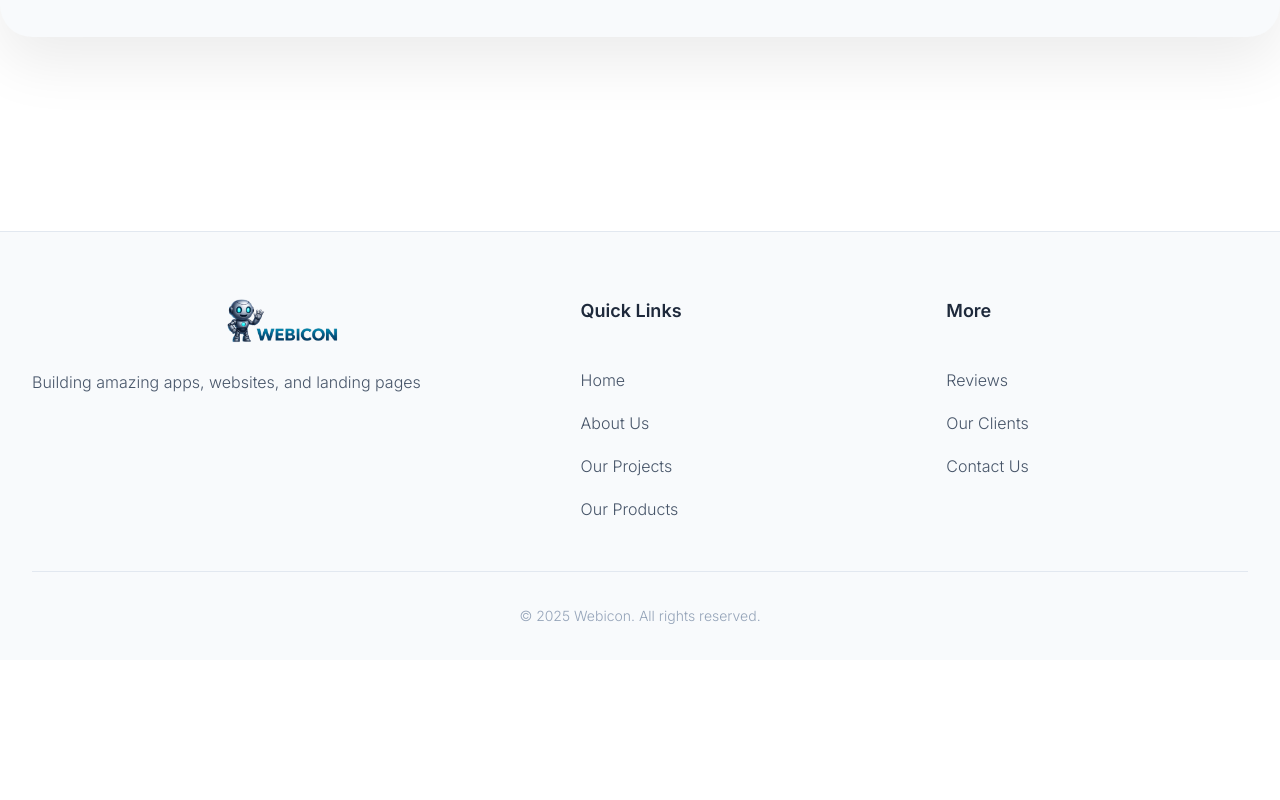
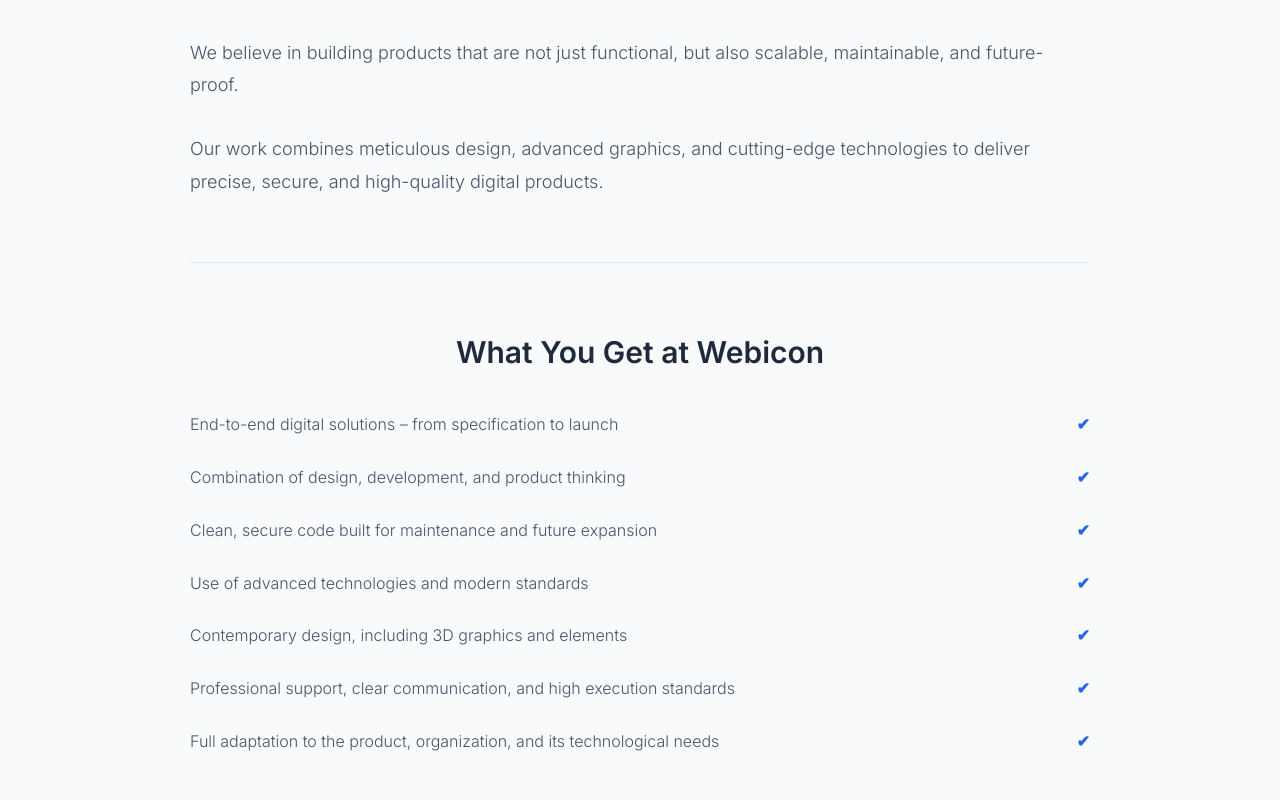
Before and after one commit to DariaRosen/Webicon, a Next.js app: page /about in a window 1280 px wide. Shown: the part 540-1340 px from the top of the page. Before the commit the page ends 1200 px from the top, so only its background shows below. Built offline with nearby package versions, Linux system fonts and the light colour scheme.

Commit message:
Refactor About page with new Hebrew content - Update Hebrew title and add comprehensive content sections - Add benefits list with checkmarks and improved styling

```diff
--- a/app/about/page.module.scss
+++ b/app/about/page.module.scss
@@ -33,8 +33,13 @@
 }
 
 .content {
-  max-width: 800px;
+  max-width: 900px;
   margin: 0 auto;
+}
+
+.intro,
+.philosophy {
+  margin-bottom: $spacing-2xl;
 }
 
 .text {
@@ -53,3 +58,78 @@
     color: $text-light-dark;
   }
 }
+
+.benefits {
+  margin-top: $spacing-2xl;
+  padding-top: $spacing-2xl;
+  border-top: 1px solid $border-color;
+}
+
+:root[data-theme='dark'] {
+  .benefits {
+    border-top-color: $border-color-dark;
+  }
+}
+
+.subtitle {
+  font-size: $fs-2xl;
+  font-weight: 600;
+  color: $text-dark;
+  margin-bottom: $spacing-lg;
+  text-align: center;
+
+  @include breakpoint(md) {
+    font-size: $fs-3xl;
+  }
+}
+
+:root[data-theme='dark'] {
+  .subtitle {
+    color: $text-dark-dark;
+  }
+}
+
+.benefitsList {
+  list-style: none;
+  padding: 0;
+  margin: 0;
+  display: flex;
+  flex-direction: column;
+  gap: $spacing-md;
+}
+
+.benefitsList li {
+  font-size: $fs-base;
+  color: $text-light;
+  line-height: 1.8;
+  padding-right: $spacing-lg;
+  position: relative;
+
+  &::before {
+    content: '✔';
+    position: absolute;
+    right: 0;
+    color: $primary-color;
+    font-weight: 600;
+  }
+}
+
+:root[data-theme='dark'] {
+  .benefitsList li {
+    color: $text-light-dark;
+
+    &::before {
+      color: $primary-color-dark;
+    }
+  }
+}
+
+[dir='rtl'] .benefitsList li {
+  padding-right: 0;
+  padding-left: $spacing-lg;
+
+  &::before {
+    right: auto;
+    left: 0;
+  }
+}
--- a/app/about/page.tsx
+++ b/app/about/page.tsx
@@ -10,19 +10,63 @@
     <section className={styles.about}>
       <div className={styles.container}>
         <h1 className={styles.title}>
-          {language === 'en' ? 'About Us' : 'אודותינו'}
+          {language === 'en' ? 'About Us' : 'אודות Webicon'}
         </h1>
         <div className={styles.content}>
+          <div className={styles.intro}>
             <p className={styles.text}>
               {language === 'en'
                 ? 'We are a team of passionate developers and designers dedicated to creating exceptional digital experiences. Our expertise spans across web development, mobile applications, and custom software solutions.'
-              : 'אנו צוות של מפתחים ומעצבים נלהבים המחויבים ליצירת חוויות דיגיטליות יוצאות דופן. המומחיות שלנו משתרעת על פני פיתוח אתרים, אפליקציות ניידות ופתרונות תוכנה מותאמים אישית.'}
+                : 'נעים להכיר, Webicon. סטודיו לפיתוח ועיצוב מוצרים דיגיטליים, המתמחה ביצירת מערכות איכותיות, יציבות ומוכנות לצמיחה עתידית.'}
             </p>
             <p className={styles.text}>
               {language === 'en'
                 ? 'With years of experience in the industry, we have helped numerous clients bring their ideas to life through innovative and user-friendly solutions.'
-              : 'עם שנים של ניסיון בתעשייה, עזרנו ללקוחות רבים להפוך את הרעיונות שלהם למציאות באמצעות פתרונות חדשניים וידידותיים למשתמש.'}
+                : 'ב-Webicon אנחנו מפתחים אתרים, אפליקציות ומוצרים דיגיטליים תוך הקפדה על סטנדרטים גבוהים של ארכיטקטורה, אבטחה, ביצועים ועיצוב. כל פרויקט נבנה מתוך חשיבה מוצרית ומתוך הבנה מעמיקה של הצרכים העסקיים, הטכנולוגיים והחזותיים של הלקוח.'}
             </p>
+          </div>
+
+          <div className={styles.philosophy}>
+            <p className={styles.text}>
+              {language === 'en'
+                ? 'We believe in building products that are not just functional, but also scalable, maintainable, and future-proof.'
+                : 'אנו מאמינים שמוצר דיגיטלי איכותי הוא תוצאה של תהליך מדויק: איפיון נכון, עיצוב מודרני, פיתוח מתקדם ותשתית גמישה שמאפשרת תחזוקה, הרחבות ושינויים לאורך זמן. לכן אנו מלווים כל פרויקט מהשלב הראשוני ועד השקה, עם תיעוד מסודר, קוד נקי ופתרון יציב שנבנה לטווח ארוך.'}
+            </p>
+            <p className={styles.text}>
+              {language === 'en'
+                ? 'Our work combines meticulous design, advanced graphics, and cutting-edge technologies to deliver precise, secure, and high-quality digital products.'
+                : 'העבודה ב-Webicon משלבת עיצוב מוקפד, גרפיקה מתקדמת – כולל שילוב אלמנטים בתלת־ממד – וטכנולוגיות עדכניות מהשורה הראשונה בשוק. התוצאה היא מוצר דיגיטלי מדויק, מאובטח ומותאם לסטנדרטים של ארגונים, סטארטאפים ולקוחות המחפשים איכות ללא פשרות.'}
+            </p>
+          </div>
+
+          <div className={styles.benefits}>
+            <h2 className={styles.subtitle}>
+              {language === 'en' ? 'What You Get at Webicon' : 'מה תקבלו ב-Webicon'}
+            </h2>
+            <ul className={styles.benefitsList}>
+              {language === 'en' ? (
+                <>
+                  <li>End-to-end digital solutions – from specification to launch</li>
+                  <li>Combination of design, development, and product thinking</li>
+                  <li>Clean, secure code built for maintenance and future expansion</li>
+                  <li>Use of advanced technologies and modern standards</li>
+                  <li>Contemporary design, including 3D graphics and elements</li>
+                  <li>Professional support, clear communication, and high execution standards</li>
+                  <li>Full adaptation to the product, organization, and its technological needs</li>
+                </>
+              ) : (
+                <>
+                  <li>פתרונות דיגיטליים מקצה לקצה – מאיפיון ועד השקה</li>
+                  <li>שילוב של עיצוב, פיתוח וחשיבה מוצרית</li>
+                  <li>קוד נקי, מאובטח ובנוי לתחזוקה ולהתרחבות עתידית</li>
+                  <li>שימוש בטכנולוגיות מתקדמות וסטנדרטים מודרניים</li>
+                  <li>עיצוב עכשווי, כולל שילוב גרפיקה ואלמנטים בתלת־ממד</li>
+                  <li>ליווי מקצועי, תקשורת ברורה וסטנדרט ביצוע גבוה</li>
+                  <li>התאמה מלאה למוצר, לארגון ולצרכים הטכנולוגיים שלו</li>
+                </>
+              )}
+            </ul>
+          </div>
         </div>
       </div>
     </section>
```
Lines whose indentation alone changed are shown as unchanged.
